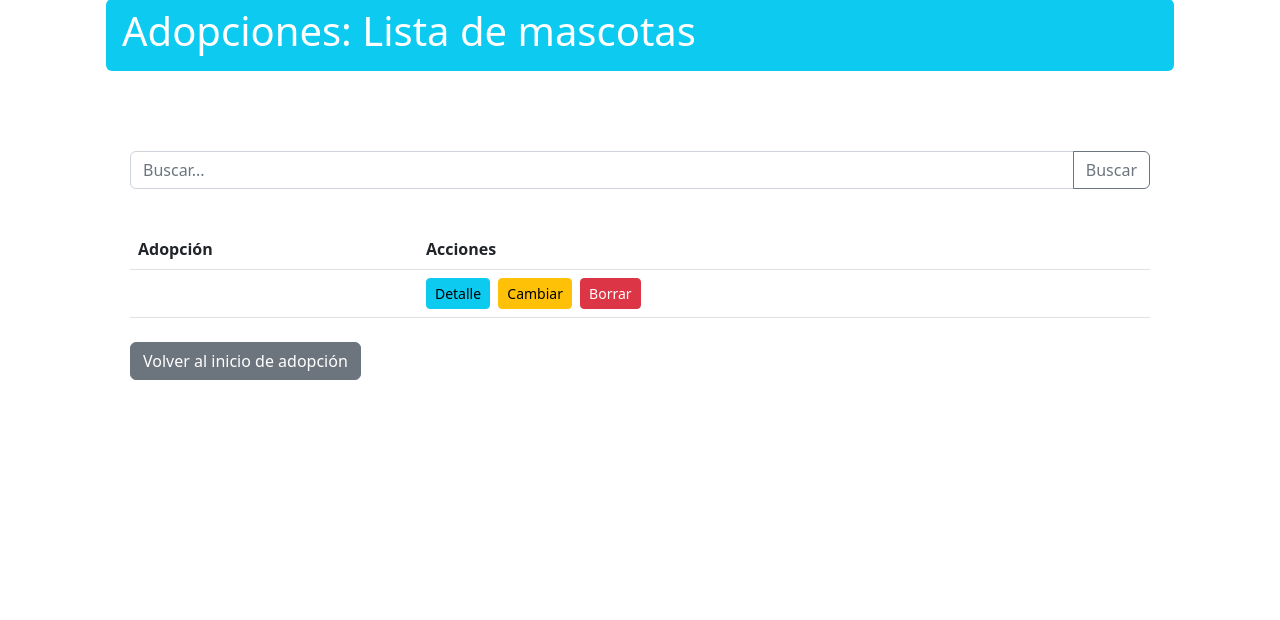
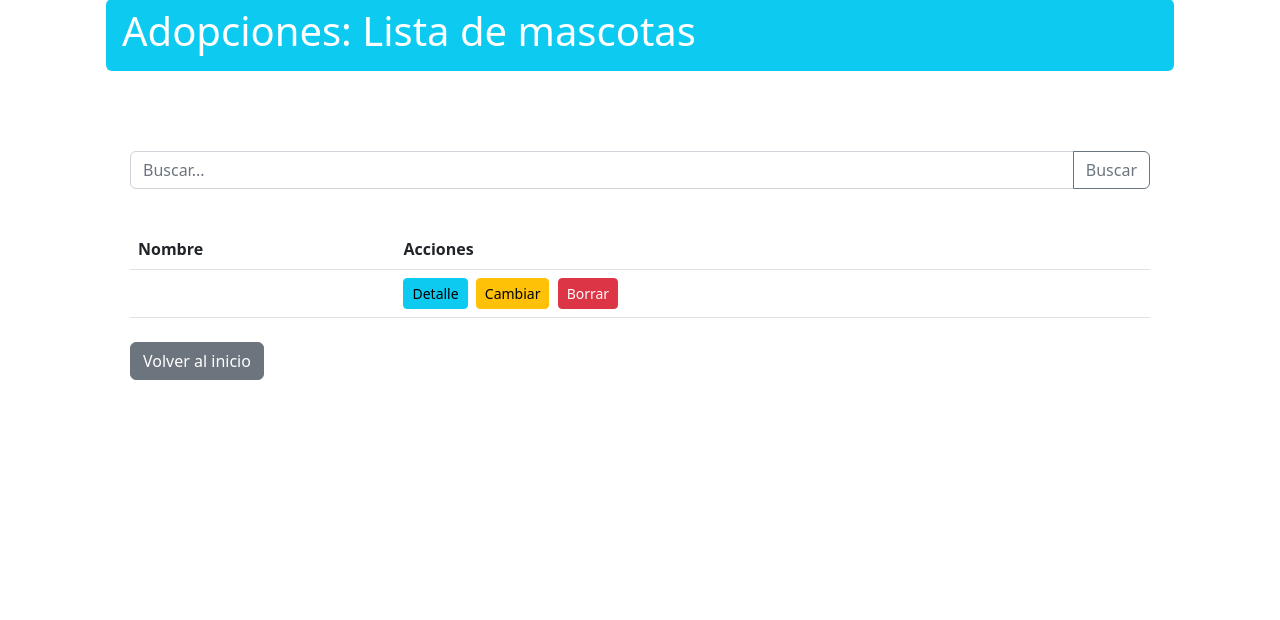
Before and after one commit to MarianAlvarezFlores/Mascotapp---MAF, a Django app: page /adopcion/ in a window 1280 px wide. Shown: the part 105-725 px from the top of the page. Run offline with Django 5.2, Linux system fonts and the light colour scheme; tables that the repository leaves empty hold one stand-in row (values such as "Sample post"); some libraries are stand-ins or nearby versions.

Commit message:
fix: template adopcion_list y base-html

```diff
--- a/project/adopcion/templates/adopcion/adopcion_list.html
+++ b/project/adopcion/templates/adopcion/adopcion_list.html
@@ -19,7 +19,7 @@
         <table class="table table-hover">
             <thead>
                 <tr>
-                    <th scope="col">Adopción</th>
+                    <th scope="col">Nombre</th>
                     <th scope="col">Acciones</th>
                 </tr>
             </thead>
@@ -41,8 +41,8 @@
         </table>
         <div class="mt-4">
             <a class="btn btn-secondary"
-               href="{% url 'adopcion:home' %}"
-               role="button">Volver al inicio de adopción</a>
+               href="{% url 'core:home' %}"
+               role="button">Volver al inicio</a>
         </div>
     </div>
 {% endblock contenido %}
--- a/project/core/templates/core/base.html
+++ b/project/core/templates/core/base.html
@@ -32,7 +32,7 @@
                         {% if user.is_authenticated %}
                             <li class="nav-item"><a class="nav-link {% if request.path == '/usuario/' %} active {% endif %}" href="{% url 'usuario:home' %}">Usuarios</a></li>
                             <li class="nav-item"><a class="nav-link {% if request.path == '/mascota/' %} active {% endif %}" href="{% url 'mascota:lista_mascotas' %}">Mascotas</a></li>
-                            <li class="nav-item"><a class="nav-link {% if request.path == '/adopcion/' %} active {% endif %}" href="{% url 'adopcion:lista_adopciones' %}">Adopciones</a></li>
+                            <li class="nav-item"><a class="nav-link {% if request.path == '/adopcion/' %} active {% endif %}" href="{% url 'adopcion:adopcion_list' %}">Adopciones</a></li>
                             <li class="nav-item"><a class="nav-link text-bg-info">{{ user.username }}</a></li>
                             <li class="nav-item">
                                 <form action="{% url 'core:logout' %}" method="post">
```
Also changed, not shown: project/db.sqlite3.
